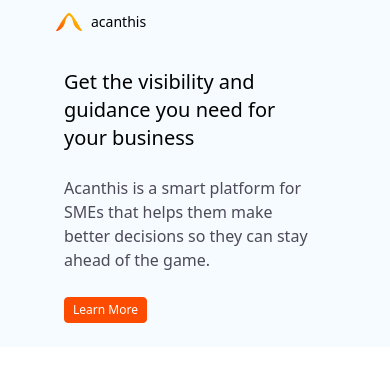
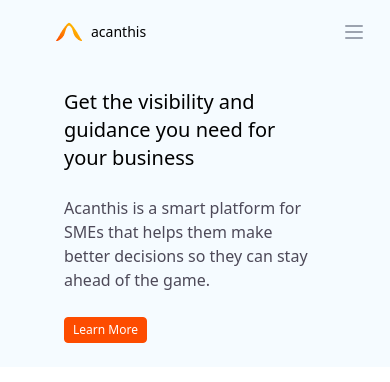
Before and after one commit to umair7/Acanthis, a Next.js app: page / in a window 390 px wide. Shown: the top 382 px of the page. Built offline with nearby package versions, Linux system fonts and the light colour scheme.

Commit message:
Updated Navbar and Index.js

```diff
--- a/pages/NavbarItems/Navbar.js
+++ b/pages/NavbarItems/Navbar.js
@@ -1,6 +1,16 @@
-  import React from 'react'
+  import React, { useState } from 'react'
 
   const Navbar = () => {
+
+    const [isOpen, setIsOpen] = useState(false);
+
+    const handleClick = () => {
+      setIsOpen(!isOpen);
+      // Perform some other action when the icon is clicked
+    };
+
+
+
     return (
 
       <>
@@ -12,6 +22,56 @@
       <img class='pl-10 'src="/images/Vector.png" alt="logo" />
       <span class="ml-2 text-sm hover:text-red-400">acanthis</span>
       </div>
+
+      <div className='md:hidden lg:hidden xl:hidden'>
+  <button
+    type="button"
+    className="inline-flex items-center justify-center p-2 rounded-md text-gray-400 hover:text-white hover:bg-gray-700 focus:outline-none focus:bg-gray-700 focus:text-white transition duration-150 ease-in-out"
+    onClick={handleClick}
+  >
+    <svg className="h-6 w-6" stroke="currentColor" fill="none" viewBox="0 0 24 24">
+      <path
+        strokeLinecap="round"
+        strokeLinejoin="round"
+        strokeWidth="2"
+        d={isOpen ? "M6 18L18 6M6 6l12 12" : "M4 6h16M4 12h16M4 18h16"}
+      />
+    </svg>
+  </button>
+  {isOpen && (
+    <div className="absolute top-0 left-0 w-full bg-white z-10">
+      <ul className="flex flex-col items-center justify-center space-y-4 px-10 text-black font-thin py-7">
+        <li className="hover:text-red-400">
+          <a href="/NavbarItems/Features">Features</a>
+        </li>
+        <li className="hover:text-red-400">
+          <a href="/NavbarItems/Pricing">Pricing</a>
+        </li>
+        <li className="hover:text-red-400">
+          <a href="/NavbarItems/About">About</a>
+        </li>
+        <li className="hover:text-red-400">
+          <a href="/NavbarItems/Partners">Partners</a>
+        </li>
+      </ul>
+      <button
+        type="button"
+        className="block w-full text-left px-4 py-2 text-sm text-gray-700 hover:bg-gray-100 hover:text-gray-900"
+        onClick={handleClick}
+      >
+        Close
+      </button>
+    </div>
+  )}
+</div>
+
+
+
+
+
+
+
+
       <div className="hidden md:flex items-center justify-center flex-1">
             <ul className='flex items-center justify-center space-x-8 px-10 text-black font-thin  py-7 '>
 
--- a/pages/index.js
+++ b/pages/index.js
@@ -9,7 +9,7 @@ export default function Home() {
   return (
     <>
       <Head>
-        <title>Create Next App</title>
+        <title>Acanthis</title>
         <meta name="description" content="Generated by create next app" />
         <meta name="viewport" content="width=device-width, initial-scale=1" />
         <link rel="icon" href="/favicon.ico" />
```
